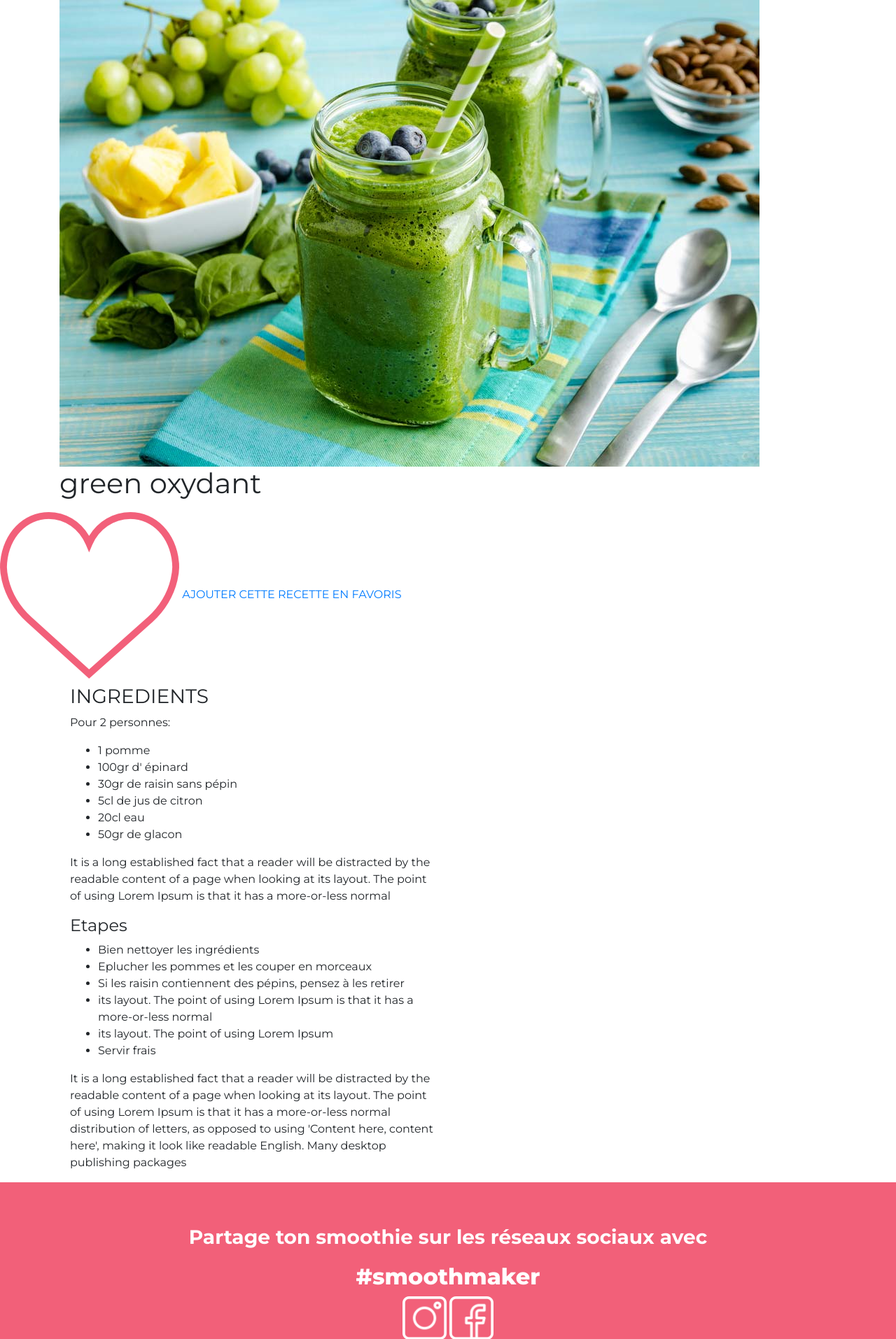
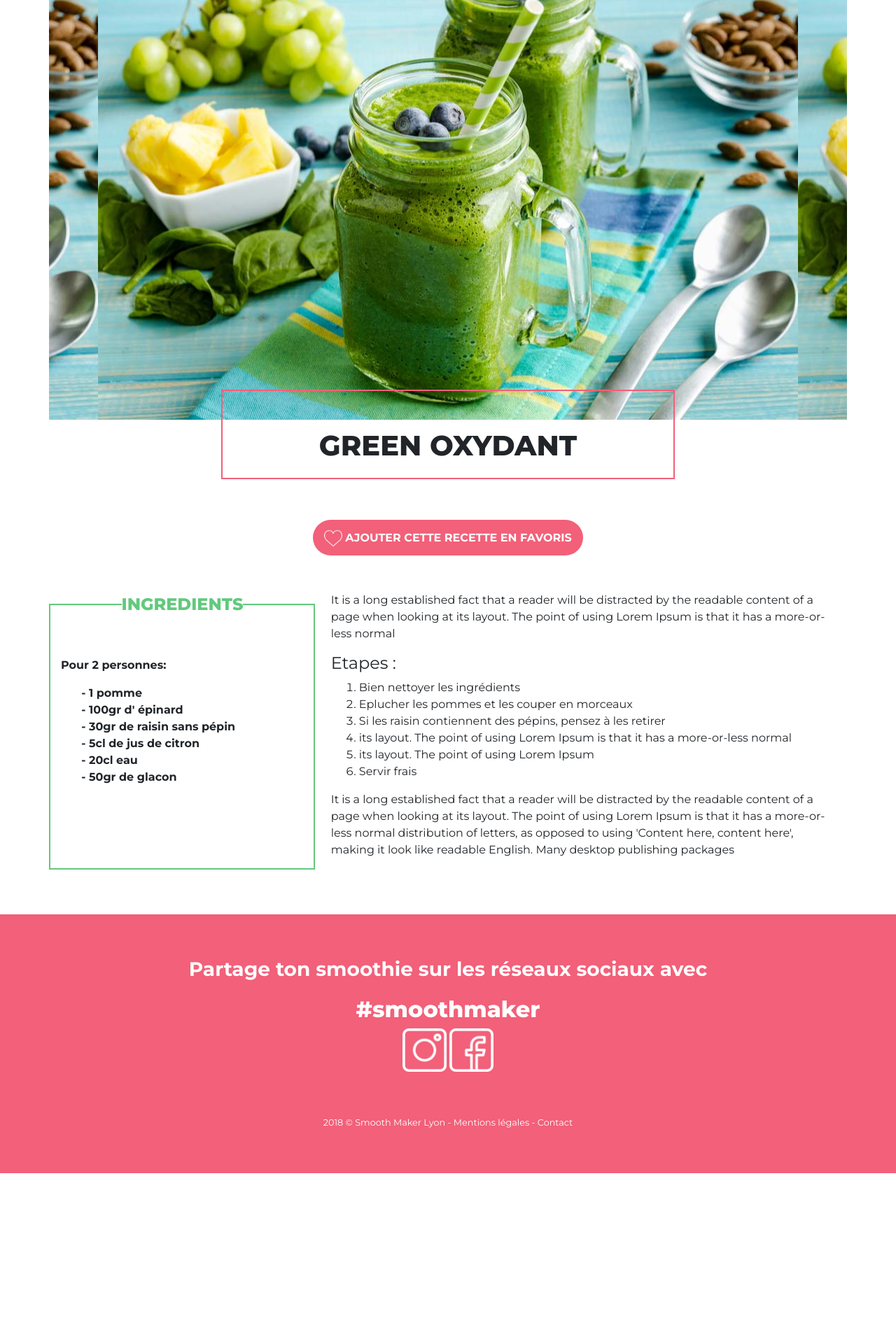
Before and after one commit to Vincent-Contamine/SmoothieMaker, a PHP site: page /onerecette.php?id=1 in a window 1280 px wide. Shown: the part 64-1978 px from the top of the page at 70% size. After the commit the page ends 1741 px from the top, so only its background shows below. Run offline with PHP 8.4, Linux system fonts and the light colour scheme; data comes from the database, SQL or seed files in the repository; some libraries are stand-ins or nearby versions; some web fonts are replaced.

Commit message:
one recette css

```diff
--- a/css/main.css
+++ b/css/main.css
@@ -164,3 +164,42 @@ body {
 	padding: 2% 6%;
 	width: 34%;
 }
+/*One recette*/
+.titrerecette h1 {
+	font-weight: 800;
+	text-align: center;
+	border: 2px solid #F26079;
+	width: 60%;
+	padding: 5% 2% 2% 2%;
+	margin-top: -4%;
+}
+.titrerecette {
+	justify-content: center;
+	display: flex;
+}
+.pasdid img {
+	width: 2% !important;
+}
+.marginenhaut {
+	margin-top: 5%;
+	margin-bottom: 5%;
+}
+.contour {
+	border: 2px solid #62C97D;
+	font-weight: bold;
+	padding-top: 5%;
+}
+.contour legend {
+	color: #62C97D;
+	text-align: center;
+	font-weight: 800;
+	width: 50%!important;
+	max-width: 50%!important;
+	margin: auto!important;
+}
+.tiret {
+	list-style-type: '- ';
+}
+.chifre {
+	padding-left: 2%;
+}
--- a/js/main.js
+++ b/js/main.js
@@ -114,6 +114,10 @@ $(document).ready(function(){
     {
         $('body').on('click', '.recette', afficherDetails);
     }
-
+    if (window.location.href.match('onerecette.php?') != null)
+    {
+        var back = $('.imgjs')[0];
+        back.setAttribute('style', 'background-image:url("'+$('.imgjs input')[0].value+'"); height:600px; background-position: center');
+    }
 
 });
--- a/onerecette.phtml
+++ b/onerecette.phtml
@@ -1,39 +1,47 @@
 
 	<div class="container one-recette">
 		<div class="row">
-		<div class="col-md-12">
-		<img src="photos/<?= $recette['Photo']?>">
+			<div class="col-12 imgjs">
+				<input type="hidden"   value="photos/<?= $recette['Photo']?>">
 			</div>
-		<div class="col-md-12">
-		<h1><?= $recette['Name']?></h1>
+		</div>
+	<div class="container">
+		<div class="row">
+			<div class="col-md-12 titrerecette">
+				<h1><?= strtoupper($recette['Name'])?></h1>
 			</div>
 		</div>
 	</div>
-	<div>
-		<a href="#" class="fav milieu"><img src="icons/emprycolorheart.png" class="coeur"> AJOUTER CETTE RECETTE EN FAVORIS</a>
+
 	</div>
-	<div class="container">
-		<div class="col-md-6">
-			<h3>INGREDIENTS</h3>
+	<div class="intro pasdid">
+		<a href="#" class="fav milieu"><img src="icons/emptyheart.png" class="coeur"> AJOUTER CETTE RECETTE EN FAVORIS</a>
+	</div>
+	<div class="container marginenhaut">
+		<div class="row">
+
+			<fieldset class="col-md-4 contour">
+				<legend>INGREDIENTS</legend>
 				<p>Pour 2 personnes:</p>
-			<ul>
+				<ul class="tiret">
 				<?php for ($i=0; $i<count($recetteLine); $i++ ): ?>
 					<li><?= $recetteLine[$i]['Quantite'] ?> <?= $listeingredient[$recetteLine[$i]['Id_Ingredient']]['Name']?></li>
 					<?php endfor; ?>
 				</ul>
-		</div>
-		<div class="col-md-6">
+			</fieldset>
+
+		<div class="col-md-8 chifre">
 			<p>It is a long established fact that a reader will be distracted by the readable content of a page when looking at its layout. The point of using Lorem Ipsum is that it has a more-or-less normal </p>
-			<h4>Etapes</h4>
-			<ul>
+			<h4>Etapes : </h4>
+			<ol>
 				<li>Bien nettoyer les ingrédients</li>
 				<li>Eplucher les pommes et les couper en morceaux</li>
 				<li>Si les raisin contiennent des pépins, pensez à les retirer</li>
 				<li>its layout. The point of using Lorem Ipsum is that it has a more-or-less normal </li>
 				<li>its layout. The point of using Lorem Ipsum </li>
 				<li>Servir frais</li>
-			</ul>
+			</ol>
 			<p>It is a long established fact that a reader will be distracted by the readable content of a page when looking at its layout. The point of using Lorem Ipsum is that it has a more-or-less normal distribution of letters, as opposed to using 'Content here, content here', making it look like readable English. Many desktop publishing packages</p>
 		</div>
-
 </div>
+	</div>
```
Lines whose indentation alone changed are shown as unchanged.
